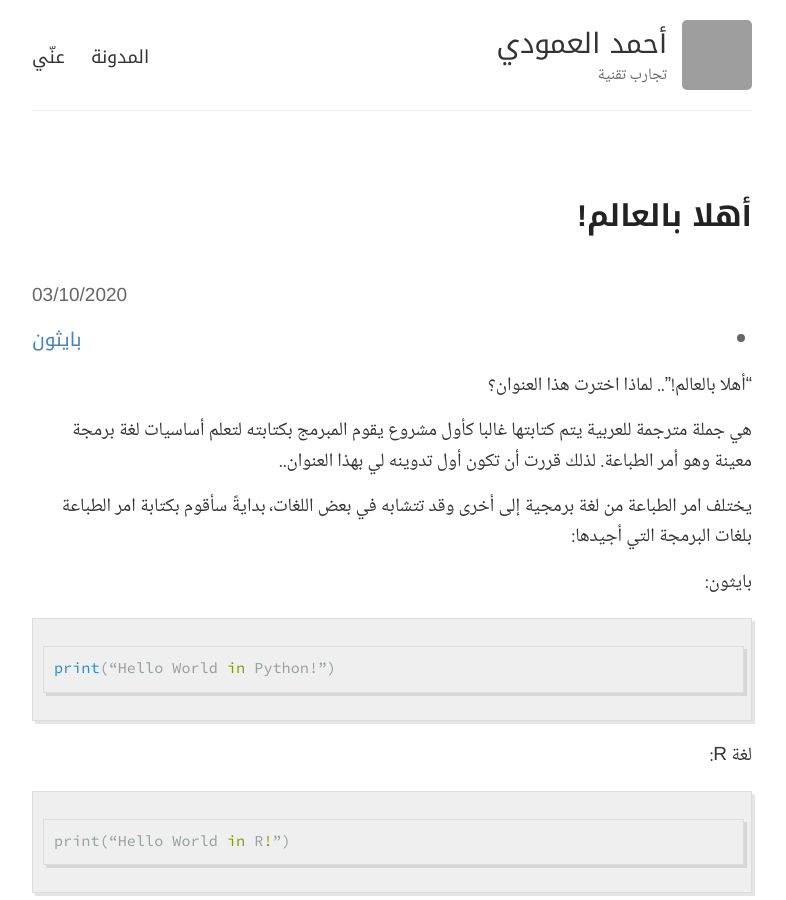
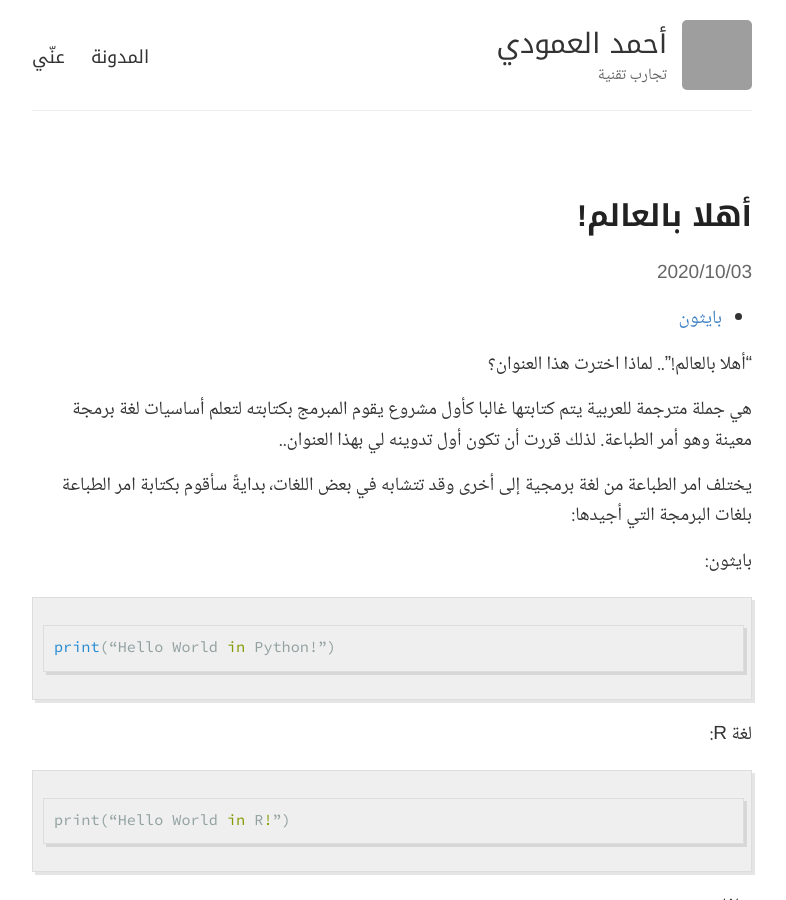
Before and after one commit to ahmadamoudi/ahmadamoudi.github.io, a Jekyll site: the page built from _posts/2020-10-3-HelloWorld.md, in a window 1280 px wide and 900 px high. Shown: the whole window, without its empty margins (248-1034 px from the left). Built offline with Jekyll 4.4.1, drawn with Linux system fonts in a browser that asks for light colours; comment, search, counter and statistics services are not loaded; grey boxes are pictures that could not be loaded.

Commit message:
Update post.html

```diff
--- a/_layouts/post.html
+++ b/_layouts/post.html
@@ -6,9 +6,10 @@ layout: default
 <article class="post">
   <h1>{{ page.title }}</h1>
 
-  <div class="date">
-    {{ page.date | date: "%d/%m/%Y" }}
-
+  <div class="date-tags">
+    <span class="date">
+      {{ page.date | date: "%Y/%m/%d" }}
+    </span>
     <ul class="tag">
       {% for tag in page.tags %}
       <li>
```
